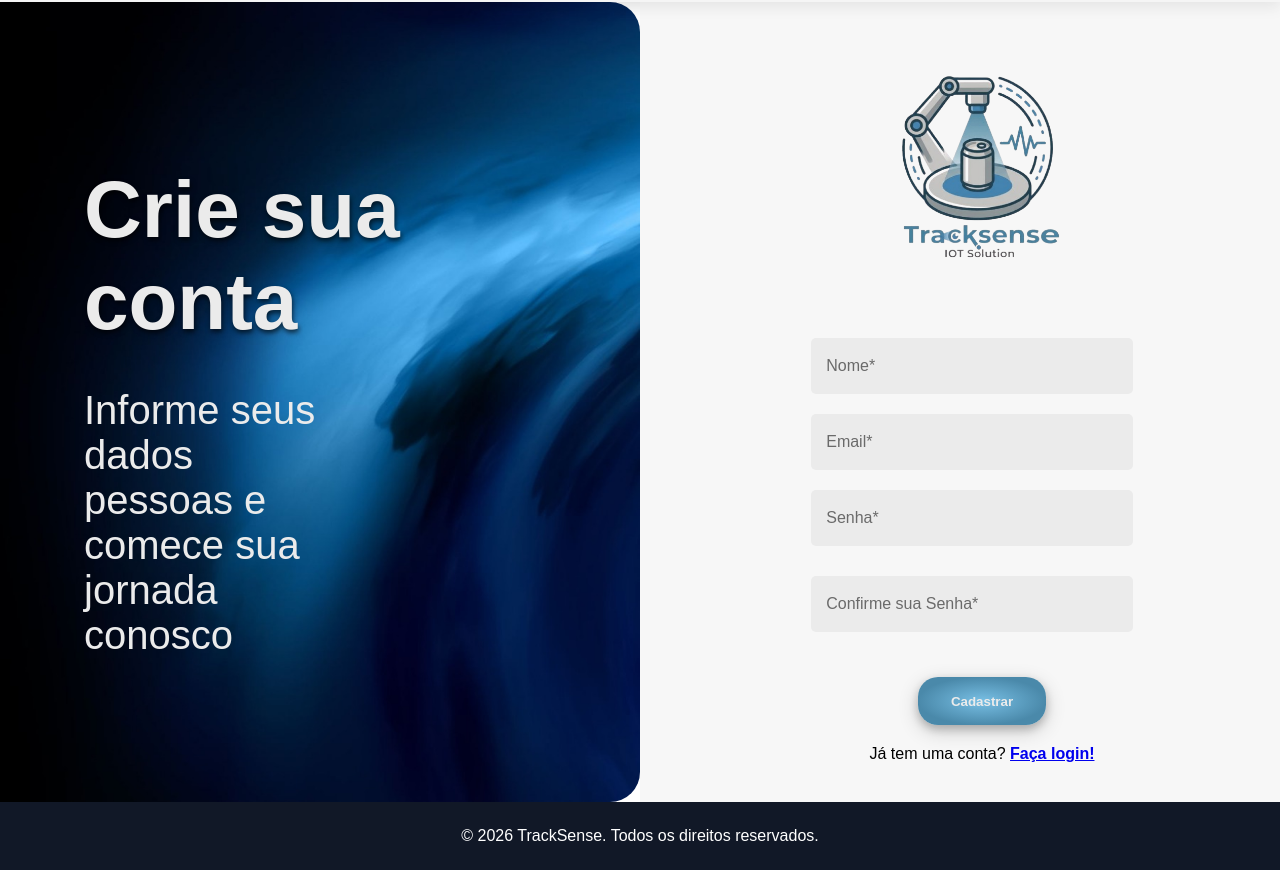
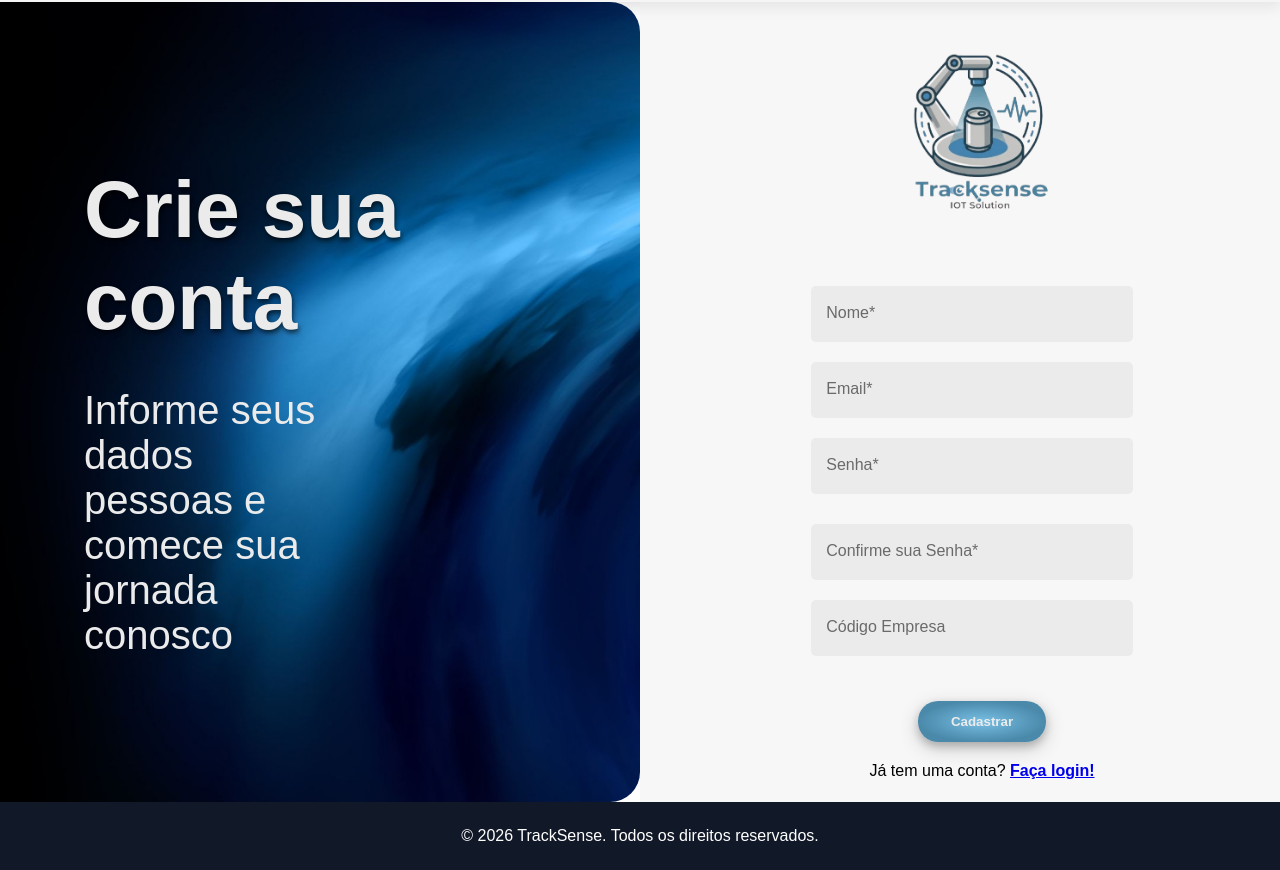
Before and after one commit to Matheus689/Track-Sense, a plain HTML site: page cadastro.html in a window 1280 px wide. Shown: the part 66-936 px from the top of the page. Drawn offline with Linux system fonts and the light colour scheme.

Commit message:
Cadastro com o código da empresa

```diff
--- a/cadastro.html
+++ b/cadastro.html
@@ -44,6 +44,8 @@
                 <div id="exibirResultadoCadastro"></div>
 
                 <input type="password" id="inpSenhaConf" oninput="cadValidarCadastro()" placeholder="Confirme sua Senha*">
+
+                <input type="text" id="inpCodEmpresa" oninput="cadCodEmpresa()" placeholder="Código Empresa">
             </div>
 
             <button onclick="CadCadastrar()" class="button">Cadastrar</button>
```
